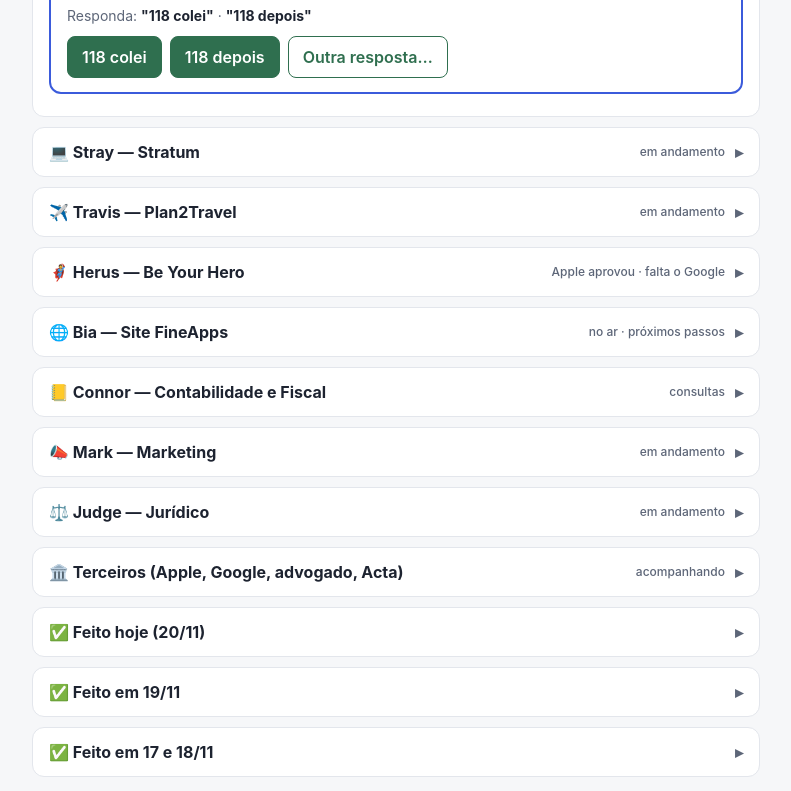
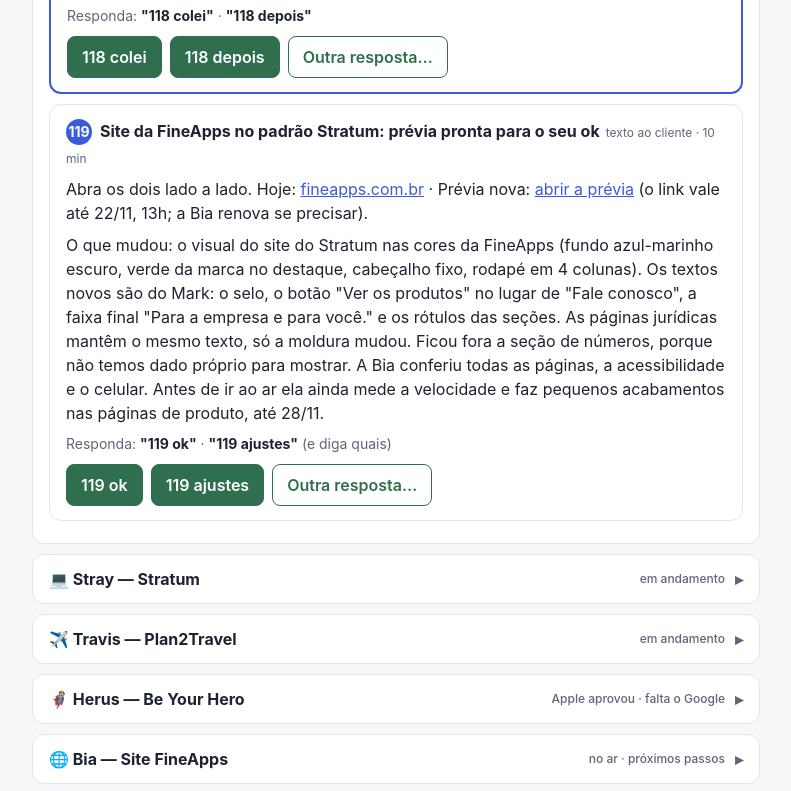
Before and after one commit to renatocorrea2908/rotinas, a plain HTML site: page jarvis-admin/FineApps_Mesa_do_Renato.html in a window 1280 px wide. Shown: the part 750-1541 px from the top of the page, without its empty margins (244-1035 px from the left). Drawn offline with Linux system fonts and the light colour scheme.

Commit message:
Mesa: item 119 (prévia do site FineApps)
Co-Authored-By: Claude Opus 5.5 <noreply@anthropic.com>
Claude-Session: https://claude.ai/code/session_014uWdppSG8XxXbbjSZE7uDQ

```diff
--- a/jarvis-admin/FineApps_Mesa_do_Renato.html
+++ b/jarvis-admin/FineApps_Mesa_do_Renato.html
@@ -52,13 +52,20 @@
 
 
             <h2>Mesas</h2>
-  <details class="mesa" open><summary>🧑‍💼 Mesa do Renato — só o que depende de você agora <span class="cnt">1 item</span></summary><div class="corpo">
+  <details class="mesa" open><summary>🧑‍💼 Mesa do Renato — só o que depende de você agora <span class="cnt">2 itens</span></summary><div class="corpo">
     <div class="card agora">
     <span class="n">118</span><span class="t">ROPA: colar 3 textos do Judge no Excel pelo navegador (sem Mac)</span><span class="tag">5 min · navegador</span>
     <p class="rec">O ROPA oficial já é a versão revisada: troquei na nuvem, e a antiga de 11/11 está em arquivo › ropa-backups › ropa-fineapps.v0-11nov-antigo.xlsx. Daqui eu só consigo copiar e renomear arquivos, não editar o conteúdo, por isso faltam 3 células. Abra onedrive.live.com › FineApps › Dev › <b>ropa-fineapps.xlsx</b> (abre no Excel do navegador) e cole:</p>
     <p class="rec"><b>1) Aba ROPA, linha O-01, coluna K (Compartilhamento):</b> acrescente no fim: "; consultas públicas de CNPJ (BrasilAPI, Minha Receita): só o número do CNPJ sai; retorno público, confirmado pelo usuário antes de gravar (art. 7º, §3º)."<br><b>2) Aba Suboperadores, célula E15 (Oracle):</b> "Possível. O servidor fica em São Paulo (OCI), mas o DPA da Oracle permite tratamento global por afiliadas, sob acordo intragrupo, e por subprocessadores, sob cláusulas-padrão, ressalvadas restrições de região do contrato. Os pedidos de titular ficam cifrados no banco e os anexos não são guardados."<br><b>3) Aba Suboperadores, célula G15 (Oracle):</b> "Data Processing Agreement for Oracle Services, incorporado por referência ao Oracle Cloud Services Agreement. Conta em Pay As You Go (decisão de 12/10/2026). Conferido por busca em 19/11/2026, em versões de 2017 a 2023, porque o site da Oracle bloqueia a leitura automática. Pendência menor: arquivar o PDF da versão vigente quando alguém abrir no navegador."<br>O Excel salva sozinho. Se E15 e G15 estiverem amarelas, tire o amarelo.</p>
     <p class="resp">Responda: <b>"118 colei"</b> · <b>"118 depois"</b></p>
   </div>
+  <div class="card">
+    <span class="n">119</span><span class="t">Site da FineApps no padrão Stratum: prévia pronta para o seu ok</span><span class="tag">texto ao cliente · 10 min</span>
+    <p class="rec">Abra os dois lado a lado. Hoje: <a href="https://fineapps.com.br">fineapps.com.br</a> · Prévia nova: <a href="https://fineapps-site-ohg155kz3-fineapps.vercel.app/?_vercel_share=VZU5PfkZRaUxEgpqNdO3mb4zLosqigyH">abrir a prévia</a> (o link vale até 22/11, 13h; a Bia renova se precisar).</p>
+    <p class="rec">O que mudou: o visual do site do Stratum nas cores da FineApps (fundo azul-marinho escuro, verde da marca no destaque, cabeçalho fixo, rodapé em 4 colunas). Os textos novos são do Mark: o selo, o botão "Ver os produtos" no lugar de "Fale conosco", a faixa final "Para a empresa e para você." e os rótulos das seções. As páginas jurídicas mantêm o mesmo texto, só a moldura mudou. Ficou fora a seção de números, porque não temos dado próprio para mostrar. A Bia conferiu todas as páginas, a acessibilidade e o celular. Antes de ir ao ar ela ainda mede a velocidade e faz pequenos acabamentos nas páginas de produto, até 28/11.</p>
+    <p class="resp">Responda: <b>"119 ok"</b> · <b>"119 ajustes"</b> (e diga quais)</p>
+  </div>
+
   </div></details>
   <details class="mesa"><summary>💻 Stray — Stratum <span class="cnt">em andamento</span></summary><div class="corpo">
 <div class="row"><span class="dot w"></span><div><b>Passo 5, nota automática (prioridade 1):</b> p595, p596 e p596.1 no ar; p597 (CNPJ obrigatório para assinar) publicando com o ok de 19/11. Trava 4 em 20/01; prazo duro ~01/02.</div></div>
```
